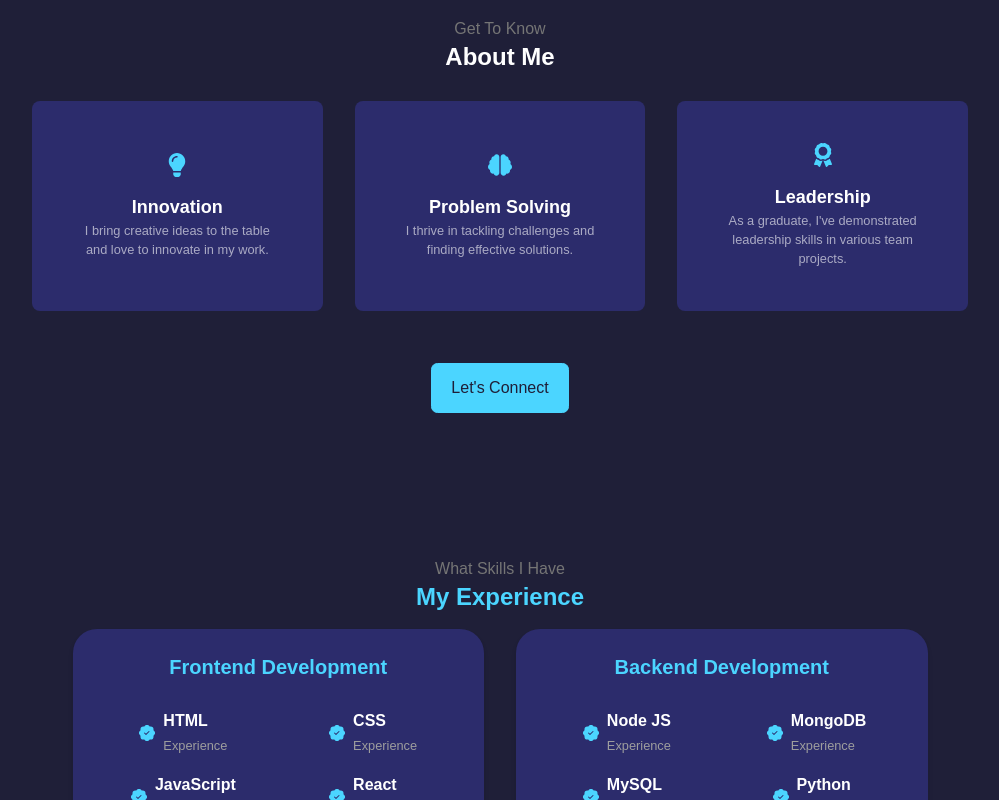
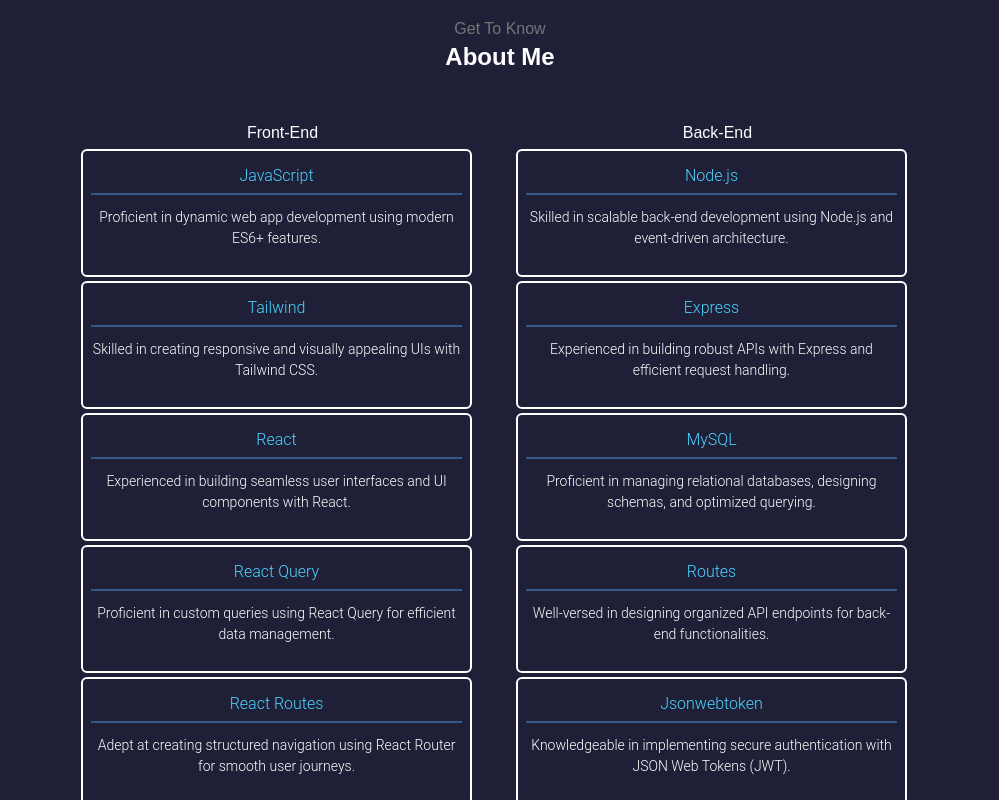
Before and after one commit to NickGofman/my-project, a React (Create React App) app: page / in a window 1280 px wide. Shown: the part 700-1500 px from the top of the page, without its empty margins (140-1139 px from the left). Built offline with nearby package versions, Linux system fonts and the light colour scheme.

Commit message:
install uuid,new skillsFrontEnd,Form components

```diff
--- a/package.json
+++ b/package.json
@@ -13,6 +13,7 @@
     "react-icons": "^4.10.1",
     "react-responsive-carousel": "^3.2.23",
     "react-scripts": "5.0.1",
+    "uuid": "^9.0.0",
     "web-vitals": "^2.1.4"
   },
   "scripts": {
--- a/src/App.js
+++ b/src/App.js
@@ -13,10 +13,11 @@
       <Header />
       <main className="flex flex-col flex-1 items-center bg-transparent justify-center space-y-36 mb-8 ">
         <About />
+        <Portfolio />
         <Experience />
-        <Portfolio />
         <Contact />
       </main>
+
       <Footer />
     </div>
   );
--- a/src/components/about/About.js
+++ b/src/components/about/About.js
@@ -1,13 +1,12 @@
 import React from 'react';
-import { FaAward, FaLightbulb, FaBrain } from 'react-icons/fa';
-
+import { ListSkills } from '../header/ListSkills';
 function About() {
   return (
-    <section id="about" className="mt-8">
+    <section id="about" className="mt-8 flex flex-col items-center">
       <h5 className="text-center text-gray-600">Get To Know</h5>
       <h2 className="text-2xl text-center font-bold mb-4">About Me</h2>
-
-      <div className="grid grid-cols-1 md:grid-cols-3 gap-8 max-w-screen-lg p-3 mx-auto">
+      <ListSkills/>
+      {/* <div className="grid grid-cols-1 md:grid-cols-3 gap-8 max-w-screen-lg p-3 mx-auto">
         <article className="bg-color-bg-variant  border-transparent rounded-lg p-10 text-center transition hover:border-color-primary  border-solid border-2   hover:scale-105">
           <div className="flex flex-col items-center justify-center h-full">
             <FaLightbulb className="text-color-primary text-2xl md:mb-4" />
@@ -45,7 +44,7 @@
         >
           Let's Connect
         </a>
-      </div>
+      </div> */}
     </section>
   );
 }
--- a/src/components/contact/Contact.js
+++ b/src/components/contact/Contact.js
@@ -1,7 +1,10 @@
 import React, { useRef, useState } from 'react';
 import { MdOutlineEmail } from 'react-icons/md';
 import emailjs from '@emailjs/browser';
-
+import FormContact from '../form/Form';
+import HeaderSocials from '../header/HeaderSocials';
+import { Input, Textarea } from '@material-tailwind/react';
+import { BsGithub, BsLinkedin } from 'react-icons/bs';
 function Contact() {
   const [inputs, setInputs] = useState({
     name: '',
@@ -51,12 +54,12 @@
   };
 
   return (
-    <>
-      <div id="contact" className="text-center w-full">
-        <h1 className="text-4xl lg:text-6xl">Contact Form</h1>
-      </div>
-      <div className="max-w-screen-xl px-8 grid gap-8 grid-cols-1 md:grid-cols-2 md:px-12 lg:px-16 xl:px-32 mx-auto   rounded-lg">
-        <div className="flex flex-col items-center text-center justify-around">
+    <section className="text-center">
+      <h2 className="text-2xl text-color-primary text-center font-bold mb-4">
+        Contact Me
+      </h2>
+      <div className="grid grid-cols-1 md:grid-cols-2  rounded-lg">
+        {/* <div className="flex flex-col items-center text-center justify-around">
           <div>
             <h2 className="text-4xl lg:text-5xl font-bold leading-tight">
               Lets talk about everything!
@@ -74,26 +77,30 @@
               send a message
             </a>
           </div>
-        </div>
-        <form
-          ref={form}
-          onSubmit={handleSubmit}
-          className="border-2 border-rose-500 "
-        >
-          <div>
-            <span className="uppercase text-sm  font-bold">Full Name</span>
-            <input
-              className="border-2 border-rose-500 border-spacing-3 w-full mt-2 p-3 rounded-lg focus:outline-none"
-              type="text"
-              name="name"
-              placeholder="Full Name"
+        </div> */}
+
+        <form ref={form} onSubmit={handleSubmit} className="flex flex-col ">
+          <div className="flex flex-row w-full space-x-3">
+            {/* <span className="uppercase text-sm  font-bold">Full Name</span> */}
+            {/* <input type="text" name="name" placeholder="Full Name" required /> */}
+            <Input
               value={inputs.name}
               onChange={handleInputs}
-              required
+              label="Name"
+              name="name"
+              color="blue"
+              className=" min-w-100px text-color-white"
             />
-          </div>
-          <div className="mt-8">
-            <span className="uppercase text-sm  font-bold">Email</span>
+            <Input
+              onChange={handleInputs}
+              name="email"
+              label="Email"
+              color="blue"
+              value={inputs.email}
+              className=" min-w-100px text-color-white"
+            />
+
+            {/* <span className="uppercase text-sm  font-bold">Email</span>
             <input
               required
               className="w-full   mt-2 p-3 rounded-lg focus:outline-none"
@@ -102,19 +109,27 @@
               placeholder="Email"
               value={inputs.email}
               onChange={handleInputs}
+            /> */}
+          </div>
+          <div className="mt-3">
+            {/* <span className="uppercase text-sm  font-bold">Message</span> */}
+            <Textarea
+              value={inputs.message}
+              label="Message"
+              onChange={handleInputs}
+              name="message"
+              color="blue"
+              className="  text-color-white border-solid "
             />
-          </div>
-          <div className="mt-8">
-            <span className="uppercase text-sm  font-bold">Message</span>
-            <textarea
+            {/* <textarea
               required
               value={inputs.message}
               placeholder="Message"
               name="message"
               className=" w-full h-32   mt-2 p-3 rounded-lg focus:outline-none "
               onChange={handleInputs}
-            ></textarea>
-          </div>{' '}
+            ></textarea> */}
+          </div>
           <div className="mt-8 text-color-primary">
             <button className="btn text-color-primary hover:bg-color-white hover:text-color-bg transition-colors duration-300 border-2 rounded-lg w-full focus:outline-none">
               Send Message
@@ -122,8 +137,27 @@
             <div className="text-color-error">{err && err}</div>
           </div>
         </form>
+        <div className="flex flex-row justify-around mt-6 lg:justify-evenly items-center  ">
+          <a
+            href="https://www.linkedin.com/in/nick-gofman-israel/"
+            target="_blank"
+            rel="noopener noreferrer"
+          >
+            <BsLinkedin className="text-5xl duration-300 hover:scale-105 text-center hover:text-color-primary " />
+          </a>
+          <a
+            href="https://github.com/NickGofman"
+            target="_blank"
+            rel="noopener noreferrer"
+          >
+            <BsGithub className="text-5xl duration-300 hover:scale-105 hover:text-color-primary" />
+          </a>
+          <a href="mailto:nikg1999@gmail.com">
+            <MdOutlineEmail className="text-5xl duration-300 hover:scale-105 hover:text-color-primary" />
+          </a>
+        </div>
       </div>
-    </>
+    </section>
   );
 }
 
--- a/src/components/experience/Experience.js
+++ b/src/components/experience/Experience.js
@@ -8,14 +8,14 @@
       <h2 className="text-2xl text-color-primary text-center font-bold mb-4">
         My Experience
       </h2>
-      <div className="grid  w-3/4 grid-cols-1 md:grid-cols-2 gap-8 max-w-screen-xl mx-auto ">
-        <div className=" rounded-3xl bg-color-bg-variant  p-6  shadow-md transition hover:bg-transparent hover:bg-blue-500 ">
+      <div className="grid  grid-cols-1 md:grid-cols-2 gap-8 max-w-screen-xl mx-auto ">
+        <div className="  rounded-3xl bg-color-bg-variant  p-6  shadow-md transition hover:bg-transparent hover:bg-blue-500 ">
           <h3 className="text-xl font-semibold mb-7 text-center text-primary text-color-primary ">
             Frontend Development
           </h3>
           <div className="grid grid-cols-2 gap-4 flex-grow justify-items-center">
             {/* Frontend development details */}
-            <article className="flex items-center gap-2">
+            <article className="flex items-center gap-2 ">
               <BsPatchCheckFill className="text-blue-500  text-color-primary" />
               <div>
                 <h4 className="font-semibold">HTML</h4>
--- a/src/components/footer/Footer.js
+++ b/src/components/footer/Footer.js
@@ -1,8 +1,12 @@
-import React from 'react';
+import React, { useRef, useState } from 'react';
+import emailjs from '@emailjs/browser';
 
 function Footer() {
+
   return (
     <footer className=" py-4 text-center">
+
+
       <p>&copy; {new Date().getFullYear()} Nick Gofman. All rights reserved.</p>
     </footer>
   );
--- /dev/null
+++ b/src/components/form/Form.js
@@ -0,0 +1,46 @@
+import {
+  Card,
+  Input,
+  Checkbox,
+  Button,
+  Typography,
+} from '@material-tailwind/react';
+
+function Form() {
+  return (
+    <Card color="transparent" shadow={false}>
+      <Typography variant="h4" color="blue-gray">
+        Sign Up
+      </Typography>
+      <Typography color="white" className="mt-1 font-normal">
+        Enter your details to register.
+      </Typography>
+      <form className="mt-8 mb-2 w-80 max-w-screen-lg sm:w-96">
+        <div className="mb-4 flex flex-col gap-6">
+          <Input size="lg" label="Name" />
+          <Input size="lg" label="Email" />
+          <Input type="password" size="lg" label="Password" />
+        </div>
+        <Checkbox
+          label={
+            <Typography
+              variant="small"
+              color="gray"
+              className="flex items-center font-normal"
+            >
+              I agree the
+            </Typography>
+          }
+          containerProps={{ className: '-ml-2.5' }}
+        />
+        <Button className="mt-6" fullWidth>
+          Register
+        </Button>
+        <Typography color="gray" className="mt-4 text-center font-normal">
+          Already have an account?
+        </Typography>
+      </form>
+    </Card>
+  );
+}
+export default Form;
--- a/src/components/header/Header.js
+++ b/src/components/header/Header.js
@@ -52,9 +52,11 @@
             <div className="mt-5">
               <h3 className="text-lg text-color-primary">Education</h3>
 
-              <h6 className="text-color-light hover:text-color-white">
-                The National School for Practical Engineers at the Technion
-              </h6>
+              <a href="https://www.pet.ac.il/" target="blank">
+                <h6 className="text-color-light hover:text-color-white">
+                  The National School for Practical Engineers at the Technion
+                </h6>
+              </a>
               <h5 className="text-color-light hover:text-color-white">
                 Practical Software Engineer
               </h5>
--- a/src/components/header/ListSkills.js
+++ b/src/components/header/ListSkills.js
@@ -1,31 +1,92 @@
-import { Typography } from '@material-tailwind/react';
+import Skill from '../skill/Skill';
+import { v4 as uuidv4 } from 'uuid';
 
 export function ListSkills() {
+  const skillsFrontEnd = [
+    {
+      title: 'JavaScript',
+      description:
+        'Proficient in dynamic web app development using modern ES6+ features.',
+    },
+    {
+      title: 'Tailwind',
+      description:
+        'Skilled in creating responsive and visually appealing UIs with Tailwind CSS.',
+    },
+    {
+      title: 'React',
+      description:
+        'Experienced in building seamless user interfaces and UI components with React.',
+    },
+    {
+      title: 'React Query',
+      description:
+        'Proficient in custom queries using React Query for efficient data management.',
+    },
+    {
+      title: 'React Routes',
+      description:
+        'Adept at creating structured navigation using React Router for smooth user journeys.',
+    },
+  ];
+
+  const skillsBackEnd = [
+    {
+      title: 'Node.js',
+      description:
+        'Skilled in scalable back-end development using Node.js and event-driven architecture.',
+    },
+    {
+      title: 'Express',
+      description:
+        'Experienced in building robust APIs with Express and efficient request handling.',
+    },
+    {
+      title: 'MySQL',
+      description:
+        'Proficient in managing relational databases, designing schemas, and optimized querying.',
+    },
+    {
+      title: 'Routes',
+      description:
+        'Well-versed in designing organized API endpoints for back-end functionalities.',
+    },
+    {
+      title: 'Jsonwebtoken',
+      description:
+        'Knowledgeable in implementing secure authentication with JSON Web Tokens (JWT).',
+    },
+  ];
+
   return (
-    <div className="skills">
-      <ul className=" mb-4 mt-2 flex flex-col gap-5 lg:mb-0 lg:mt-0 lg:flex-row lg:items-center lg:gap-6">
-        <Typography
-          as="li"
-          variant="paragraph"
-          className="p-1 m-0 text-color-primary hover:bg-color-white hover:text-color-bg  md:mr-4 transition-colors duration-300 ease-in-out  rounded-md border-color-primary border-solid border-2 "
-        >
-          Full - Stack
-        </Typography>
-        <Typography
-          as="li"
-          variant="paragraph"
-          className="p-1 m-0 text-color-primary hover:bg-color-white hover:text-color-bg  md:mr-4 transition-colors duration-300 ease-in-out  rounded-md border-color-primary border-solid border-2 "
-        >
-          DB - Management
-        </Typography>
-        <Typography
-          as="li"
-          variant="paragraph"
-          className="p-1 m-0 text-color-primary hover:bg-color-white hover:text-color-bg  md:mr-4 transition-colors duration-300 ease-in-out  rounded-md border-color-primary border-solid border-2 "
-        >
-          OOP - Programming
-        </Typography>
-      </ul>
+    <div className="flex mt-8 mb-8 w-2/3 ml-10 mr-10 flex-col text-start">
+      <div className=" mb-4 mt-2  grid grid-cols-1 md:grid-cols-2 lg-grid-cols-2  gap-5 lg:mb-0 lg:mt-0 lg:flex-row lg:items-center lg:gap-6">
+        <div>
+          <h2 className="text-center">Front-End</h2>
+          {skillsFrontEnd.map((skill, key) => {
+            return (
+              <Skill
+                key={uuidv4()}
+                title={skill.title}
+                description={skill.description}
+              />
+            );
+          })}
+        </div>
+        <div className="">
+          <h2 className="text-center">Back-End</h2>
+
+          {skillsBackEnd.map((skill, key) => {
+            return (
+              <Skill
+                key={uuidv4()}
+                title={skill.title}
+                description={skill.description}
+              />
+            );
+          })}
+        </div>
+      </div>
     </div>
   );
 }
--- /dev/null
+++ b/src/components/skill/Skill.js
@@ -0,0 +1,19 @@
+import { Typography } from '@material-tailwind/react';
+import React from 'react';
+
+function Skill(props) {
+  console.log(props);
+  return (
+    <div className="p-2 m-1 hover:bg-color-white hover:text-color-bg  md:mr-4 transition-colors duration-300 ease-in-out  rounded-md h-32 border-solid border-2 ">
+      <Typography
+        variant="paragraph"
+        className="p-1 m-0 border-color-primary-variant text-color-primary text-center border-b-2 border-solid "
+      >
+        {props.title}
+      </Typography>
+      <Typography className='text-center mt-3' variant="small">{props.description}</Typography>
+    </div>
+  );
+}
+
+export default Skill;
--- a/tailwind.config.js
+++ b/tailwind.config.js
@@ -14,6 +14,7 @@
       'color-light': 'rgba(255, 255, 255, 0.6)',
       'color-error': '#ff0000',
     },
+
   },
   plugins: [],
 });
```
Also changed, not shown: 1 other file (tests, documents, lock files or other folders).
